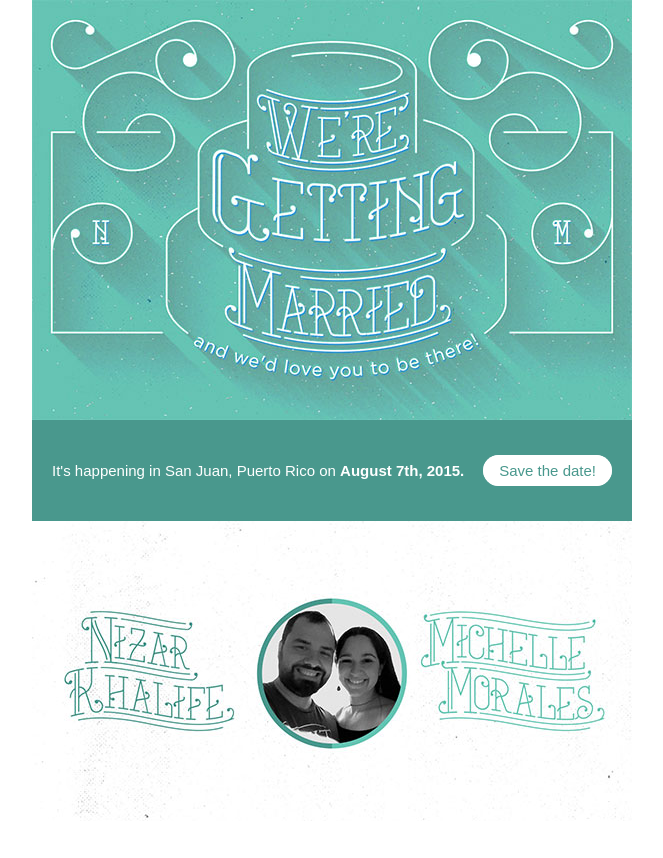
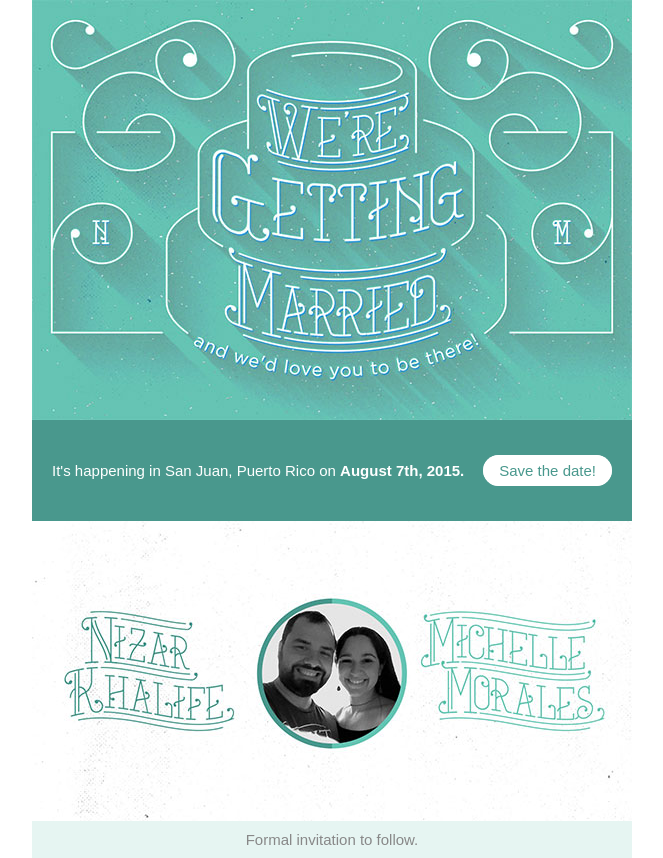
Before and after one commit to khalifenizar/wedding, a plain HTML site: page save-the-date/email.html in a window 1280 px wide. Shown: the whole page, without its empty margins (308-971 px from the left). Before the commit the page ends 821 px from the top, so only its background shows below. Drawn offline with Linux system fonts and the light colour scheme.

Commit message:
Add save the date disclaimer

```diff
--- a/save-the-date/email.html
+++ b/save-the-date/email.html
@@ -82,5 +82,19 @@
     </tr>
   </table><!-- SIGNATURE -->
 
+  <!-- DISCLAIMER -->
+  <table border="0" cellpadding="0" cellspacing="0"
+      bgcolor="#e6f5f2" width="600" align="center">
+    <tr>
+      <td align="center" style="
+          color: #888888;
+          font-family: Arial, sans-serif;
+          font-size: 15px;
+          padding: 10px;">
+        Formal invitation to follow.
+      </td>
+    </tr>
+  </table><!-- DISCLAIMER -->
+
 </body>
 </html>
```
